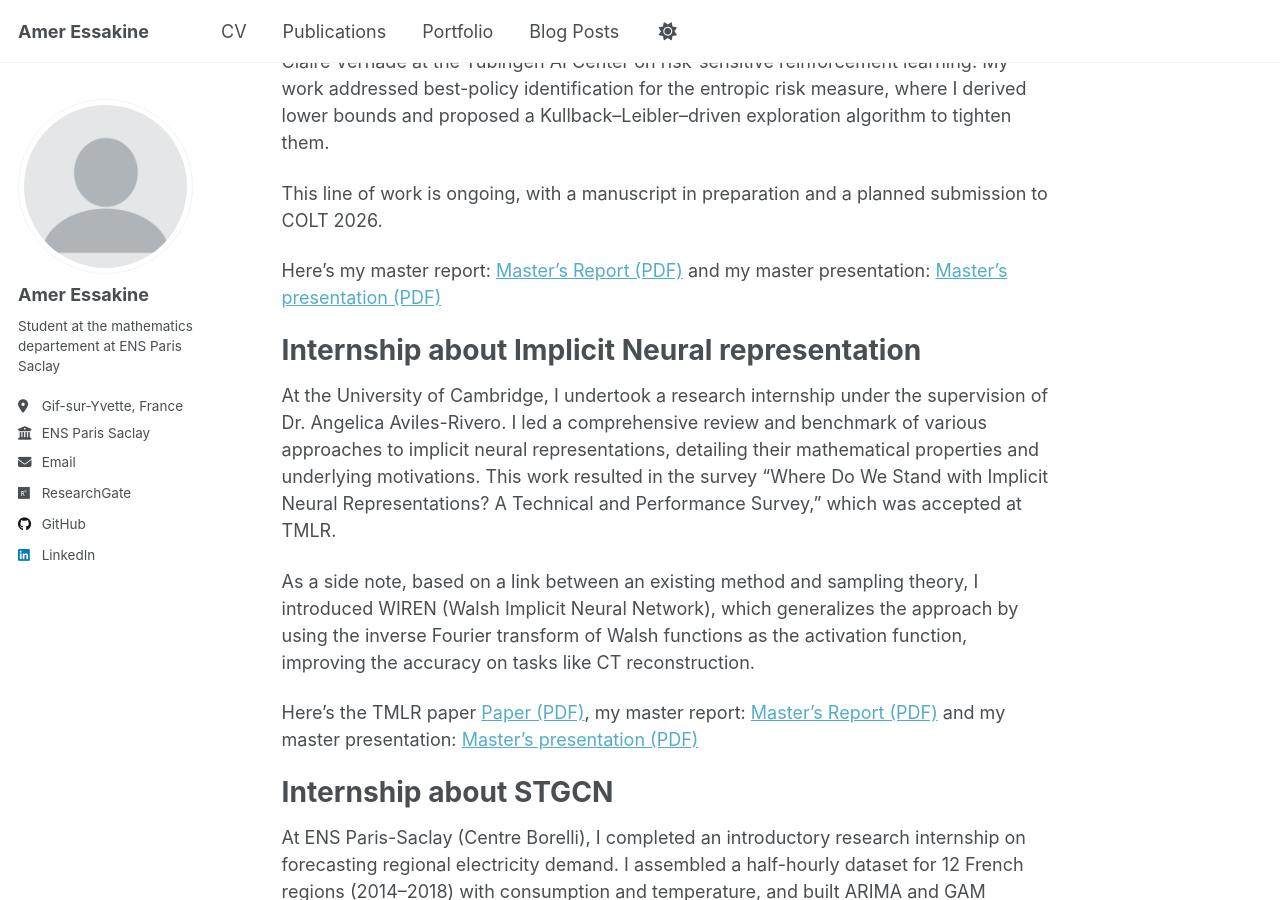
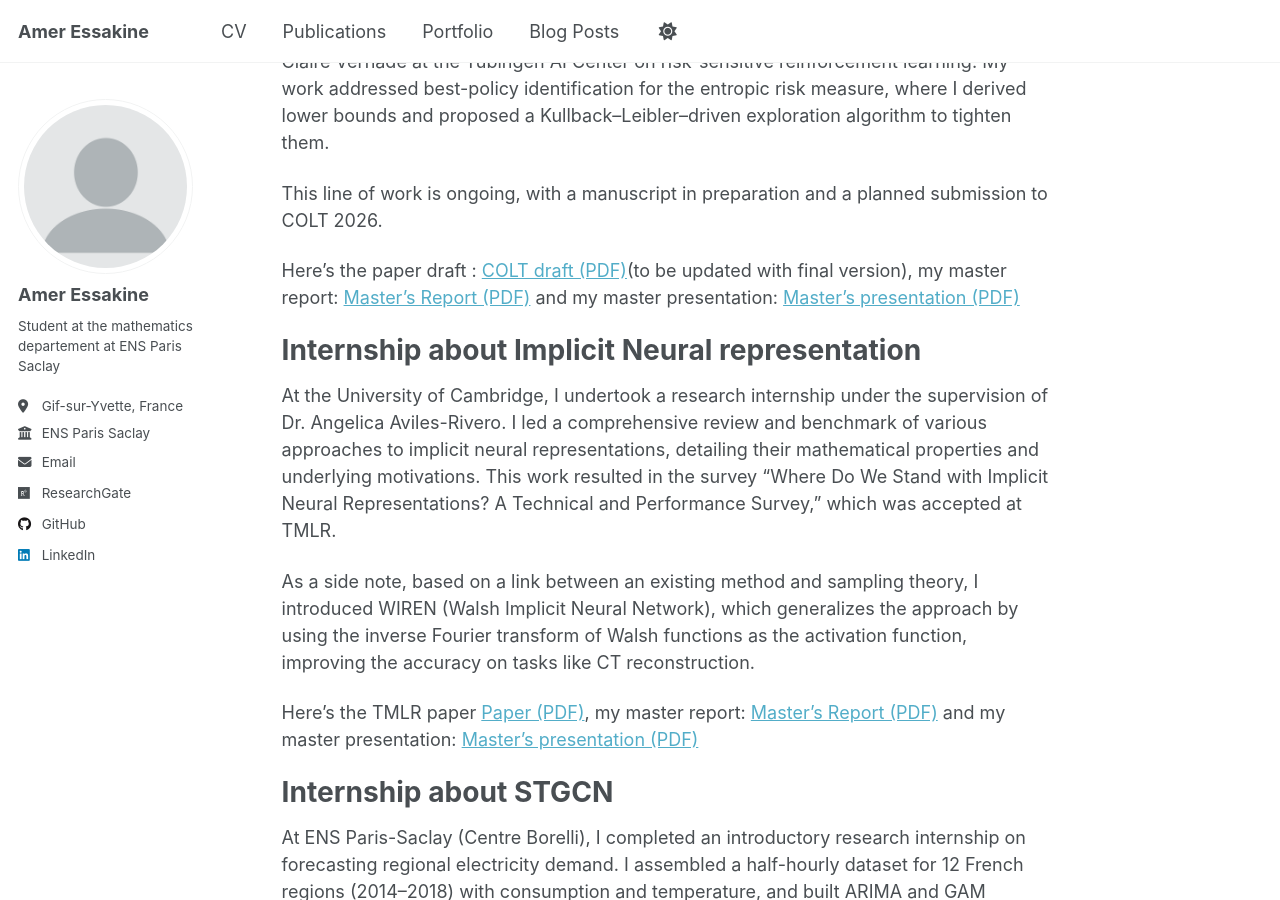
Before and after one commit to aessakine/aessakine.github.io, a Jekyll site: the page built from _pages/about.md, in a window 1280 px wide and 900 px high, scrolled down 562 px. Built offline with Jekyll 4.4.1, drawn with Linux system fonts in a browser that asks for light colours; a script that is not in the unit is left out.

Commit message:
Update about.md

```diff
--- a/_pages/about.md
+++ b/_pages/about.md
@@ -21,7 +21,7 @@ During my MVA master, I conducted a research internship under the supervision Pr
 
 This line of work is ongoing, with a manuscript in preparation and a planned submission to COLT 2026.
 
-Here's my master report: [Master’s Report (PDF)]({{ '/files/MVA report.pdf' | relative_url }}) and my master presentation: [Master’s presentation (PDF)]({{ '/files/MVA presentation.pdf' | relative_url }})
+Here's the paper draft : [COLT draft (PDF)]({{ '/files/Entropic_BPI_Draft.pdf' | relative_url }})(to be updated with final version),  my master report: [Master’s Report (PDF)]({{ '/files/MVA report.pdf' | relative_url }}) and my master presentation: [Master’s presentation (PDF)]({{ '/files/MVA presentation.pdf' | relative_url }})
 
 Internship about Implicit Neural representation
 ======
```
